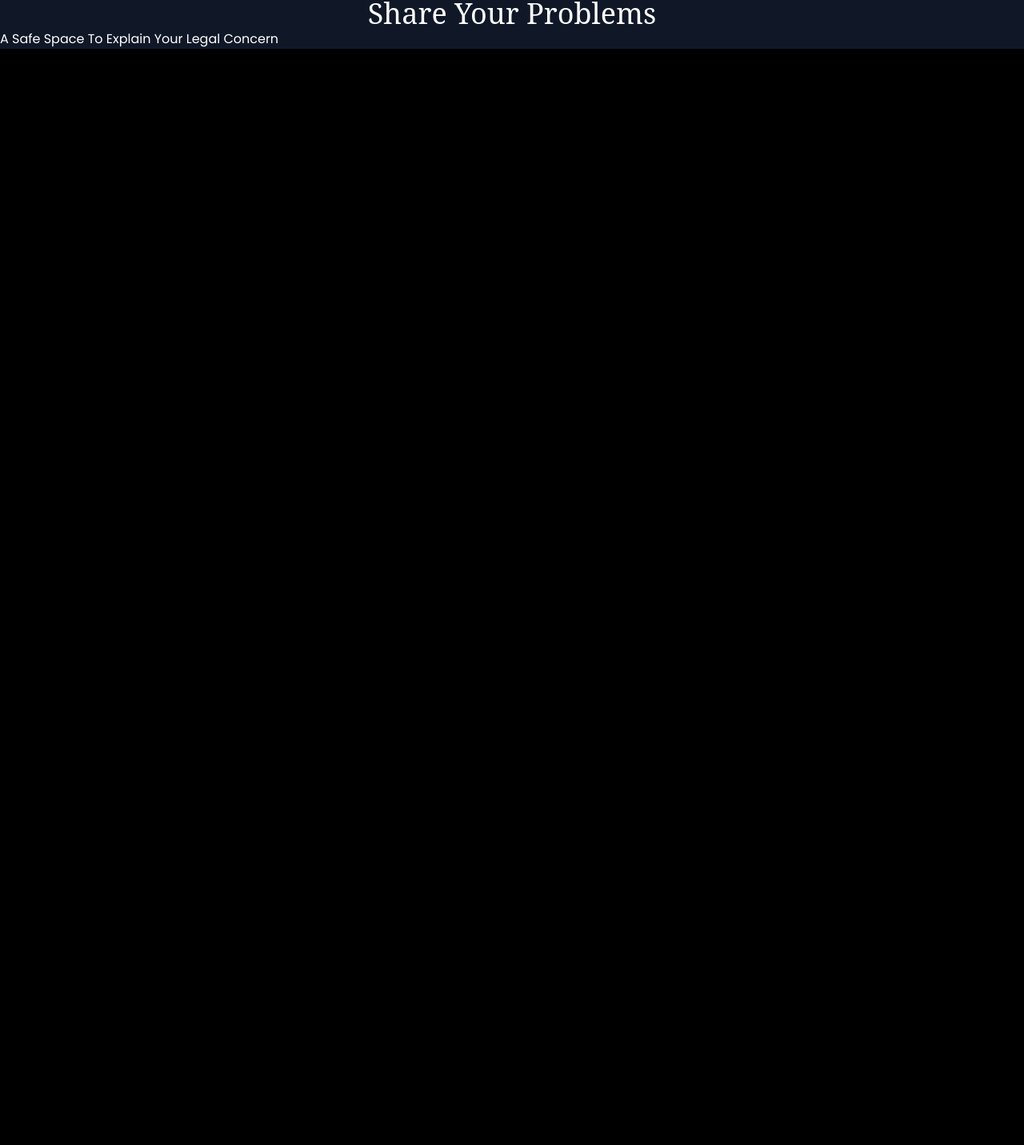
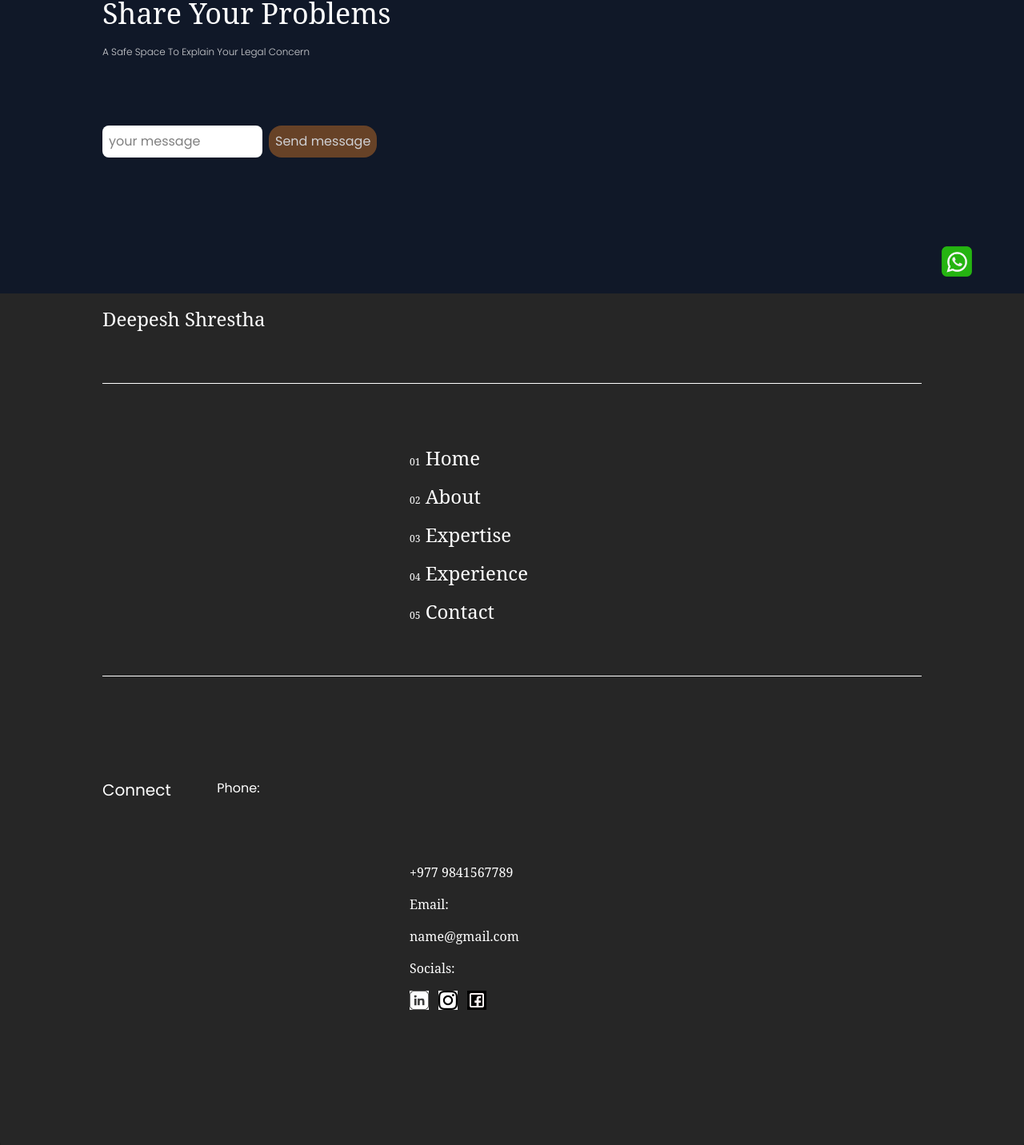
Before and after one commit to Abi-chhetri/Portfolio_landingPage, a React (Vite) app: page / in a window 1280 px wide. Shown: the part 5915-7347 px from the top of the page at 80% size. Before the commit the page ends 5976 px from the top, so only its background shows below. Built offline with nearby package versions, Linux system fonts and the light colour scheme.

Commit message:
only toggle theme feature is remaining other everything done

```diff
--- a/src/components/Contact.jsx
+++ b/src/components/Contact.jsx
@@ -1,6 +1,7 @@
 import linkedin from '../assets/LIN.png'
 import wa from '../assets/transparent-whatsapp.png'
 import email from '../assets/email.png'
+import whatsapp from '../assets/whatsapp.png'
 
 export const Contact = () =>{
 
@@ -57,9 +58,29 @@ export const Contact = () =>{
 
             </div>
 
-            <div className='bg-gray-900 h-max w-full mt-[15%] rounded-tr-2xl rounded-tl-2xl '>
-                <h1 className="font-['serif'] text-4xl text-center mt-[10%]">Share Your Problems</h1>
-                <p>A Safe Space To Explain Your Legal Concern</p>
+            <div className='flex flex-col gap-5 bg-gray-900 h-max w-full mt-[15%] rounded-tr-2xl rounded-tl-2xl pb-5'>
+                <h1 className="font-['serif'] text-4xl ml-[10%] mt-[10%]">Share Your Problems</h1>
+                <p className='text-xs font-thin opacity-80 ml-[10%]'>A Safe Space To Explain Your Legal Concern</p>
+                <div className='flex gap-2 mt-[5%]'>
+                    <input
+                    type="text"
+                    placeholder="your message"
+                    className="border-white max-w-50 text-black ml-[10%] y-1 rounded-lg px-2 bg-white active:border-2 active:border-[rgba(175,100,40,0.69)]"
+                    />
+                    <button
+                    type='#'
+                    className='border-none px-2 py-2 rounded-2xl bg-[rgba(175,100,40,0.69)] opacity-80'
+                    >
+                        Send message
+                    </button>
+                </div>
+
+                 <figure className='flex justify-end mt-[7%]'>
+                    <img
+                    className='h-10 w-10 mr-[5%]'
+                    src={whatsapp}
+                    alt="whatsapp png" />
+                </figure>
             </div>
         </section>
     )
--- /dev/null
+++ b/src/components/Footer.jsx
@@ -0,0 +1,57 @@
+import lin from '../assets/LIN.png'
+import fb from '../assets/fb.png'
+import insta from '../assets/insta.png'
+import '../styles/foot.css'
+
+export const Footer = () =>{
+
+    return (
+        <footer className="h-max w-full overflow-hidden py-4 bg-neutral-800" id='foot1'>
+            <h1 className="ml-[10%] font-['serif'] text-2xl">Deepesh Shrestha</h1>
+            <hr className="mt-[5%] ml-[10%] mr-[10%]" />
+
+            <div className="ml-[40%] font-['serif'] gap-4 flex flex-col justify-around">
+                <p className="text-2xl mt-[10%]"><span className="text-xs">01</span> Home</p>
+                <p className="text-2xl"><span className="text-xs">02</span> About</p>
+                <p className="text-2xl"><span className="text-xs"> 03</span> Expertise</p>
+                <p className="text-2xl"><span className="text-xs">04</span> Experience</p>
+                <p className="text-2xl"><span className="text-xs">05</span> Contact</p>
+            </div>
+
+
+            <hr className="mt-[5%] ml-[10%] mr-[10%]" />
+            <div className="ml-[10%] flex gap-[5%] mt-[10%]">
+                <h1 className="text-xl">Connect</h1>
+                <h1>Phone:</h1>
+            </div>
+            <div className="ml-[40%] font-['serif'] gap-4 flex flex-col justify-around">
+                <p className="mt-[10%]"> +977 9841567789</p>
+                <p>Email:</p>
+                <p>name@gmail.com</p>
+                <p>Socials:</p>
+                <figure className='flex gap-3 text-white'>
+                    <a href="https://www.linkedin.com/in/someone32/">
+                        <img
+                        className='h-6 w-6 bg-white'
+                        src={lin} alt="linkedin png"/>
+                    </a>
+
+                    <a href="https://www.instagram.com/someone32/">
+                        <img
+                        className='bg-white'
+                        src={insta} alt="instagram png" />
+                    </a>
+
+                    <a href="https://www.facebook.com/someone32/">
+                        <img
+                        className='bg-black'
+                        src={fb} alt="fb png" />
+                    </a>
+
+                </figure>
+            </div>
+            <div id='f1'>
+                &copy; {new Date().getFullYear()} Deepesh Shrestha, Attorney at Law. All Rights Reserved.
+            </div>
+        </footer>
+)}
--- a/src/pages/Home.jsx
+++ b/src/pages/Home.jsx
@@ -1,6 +1,7 @@
 import { About } from "../components/About"
 import { Carousel } from "../components/carousel"
 import { Contact } from "../components/Contact"
+import { Footer } from "../components/Footer"
 import { HeroSection } from "../components/HeroSection"
 import { Nav } from "../components/nav"
 import { Skill } from "../components/Skill"
@@ -19,5 +20,6 @@ export const Home = ()=>{
         <Carousel />
         <WorkArea />
         <Contact />
+        <Footer />
     </main>
 )}
--- /dev/null
+++ b/src/styles/foot.css
@@ -0,0 +1,12 @@
+#foot1 #f1{
+    font-size: xx-small;
+    margin-top: 15%;
+    margin-left: 10%;
+    font-family: 'Poppins,serif';
+
+}
+
+#foot1{
+    border-bottom-left-radius: 5%;
+    border-bottom-right-radius: 5%;
+}
```
Also changed, not shown: src/assets/fb.png (added), src/assets/insta.png (added).
